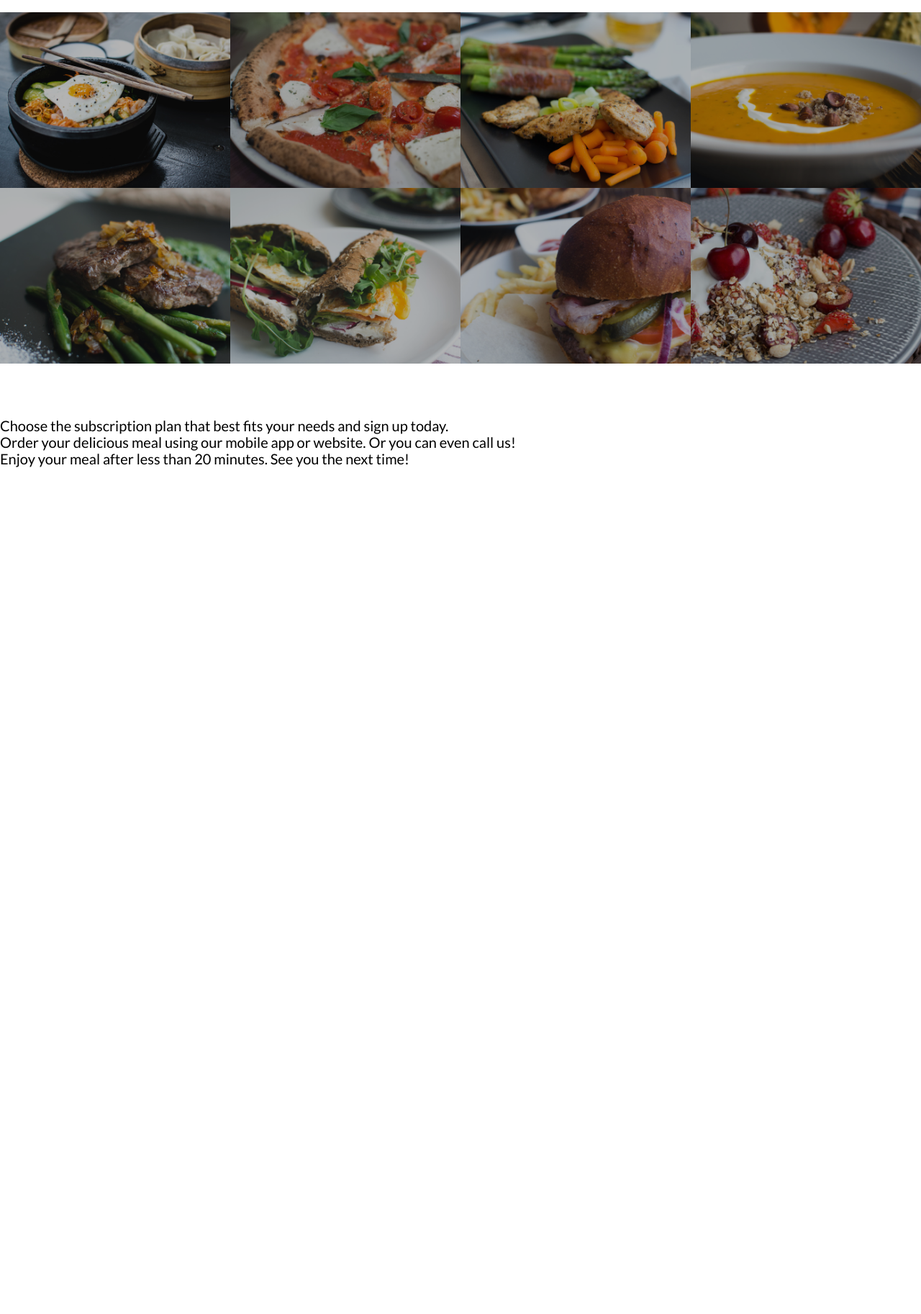
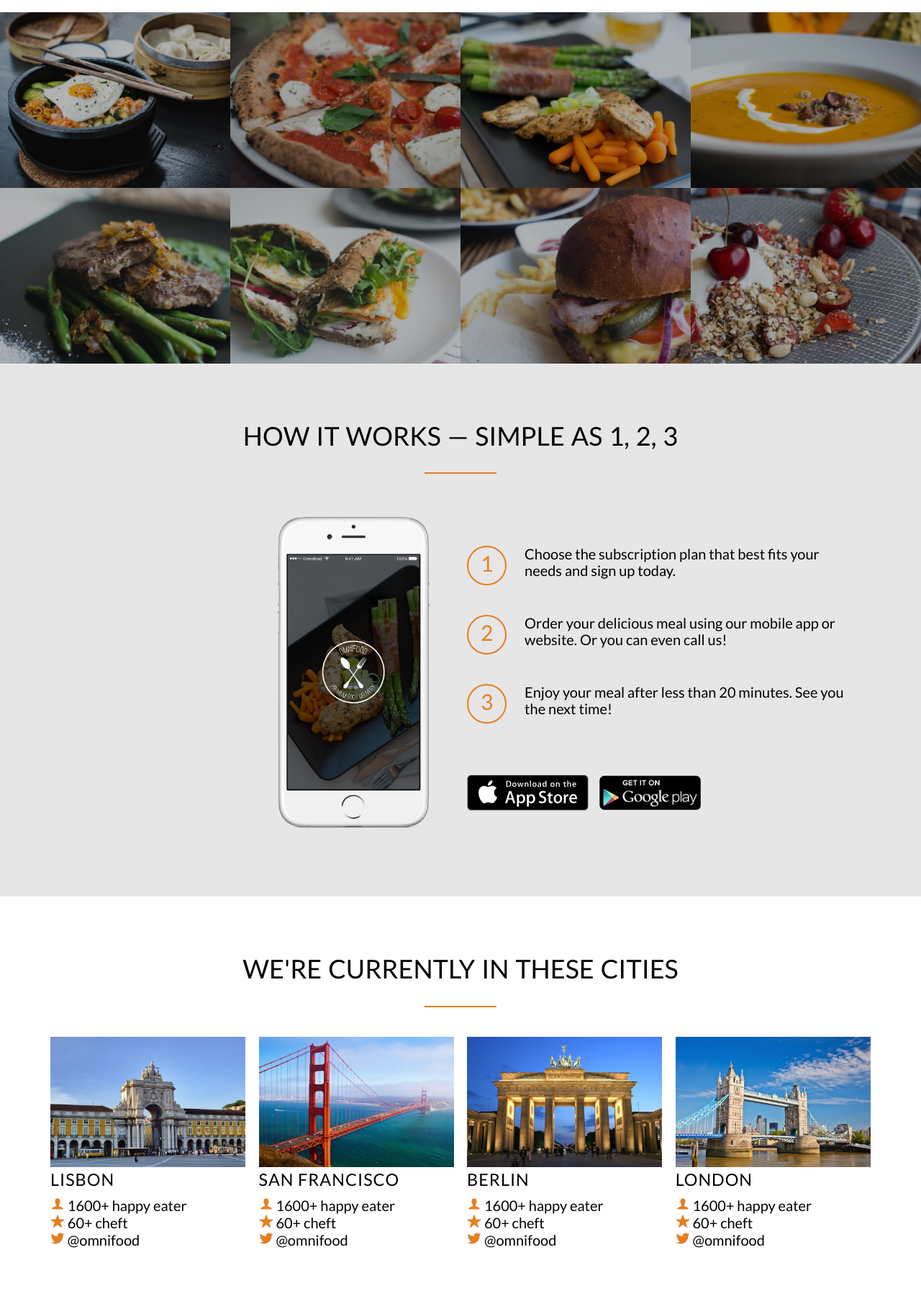
Before and after one commit to ntthanhdat/onmifood, a PHP site: page / in a window 1280 px wide. Shown: the part 1423-3248 px from the top of the page at 72% size. Before the commit the page ends 2072 px from the top, so only its background shows below. Run offline with PHP 8.4, Linux system fonts and the light colour scheme; some libraries are stand-ins or nearby versions.

Commit message:
xong cities

```diff
--- a/index.php
+++ b/index.php
@@ -72,7 +72,7 @@
         </div>
     </section >
     <section class="section-meal">
-        <ul class="meal-showcase">
+        <ul class="meal-showcase clear-fix">
             <li>
                 <figure><img src="image/1.jpg" alt="Korean bibimbap with egg and vegetables"></figure>
             </li>
@@ -99,12 +99,102 @@
             </li>
         </ul>
     </section>
-    <section class="">
-        <h1>How it works - Simple as 1, 2, 3</h1>
-        <p>Choose the subscription plan that best fits your needs and sign up today.</p>
-        <p>Order your delicious meal using our mobile app or website. Or you can even call us!</p>
-        <p>Enjoy your meal after less than 20 minutes. See you the next time!</p>
-    </section>
+    <section class="section-step">
+        <div class="row">
+            <h2>How it works &mdash; Simple as 1, 2, 3</h2>
+        </div>
+        <div class="row">
+            <div class="col span-1-of-2 steps-box">
+                <img class="app-screen" src="image/app-iPhone.png" alt="Omni fodd app for iphone">
+            </div>
+            <div class="col span-1-of-2 steps-box">
+                <div class="work-step">
+                    <div>1</div>
+                    <p>Choose the subscription plan that best fits your needs and sign up today.</p>
+                </div>
+                <div class="work-step">
+                    <div>2</div>
+                    <p>Order your delicious meal using our mobile app or website. Or you can even call us!</p>
+                </div>
+                <div class="work-step">
+                    <div>3</div>
+                    <p>Enjoy your meal after less than 20 minutes. See you the next time!</p>
+                </div>
+                <a href="" class="btn-app"><img src="image/download-app.svg"  alt="app stpre"></a>
+                <a href="" class="btn-app"><img src="image/download-app-android.png" alt="play store"></a>
+            </div>
+        </div>
+        </section>
+        <section class="section-cities">
+            <h2>We're currently in these cities</h2>
+            <div class="row">
+                <div class="col span_1_of_4 box">
+                    <img src="image/lisbon-3.jpg" alt="">
+                    <h3>Lisbon</h3>
+                    <div class=" city-featre">
+                        <ion-icon  src="icon/person.svg" class=".city-icon"></ion-icon>
+                        1600+ happy eater
+                    </div>
+                    <div class="city-featre">
+                    <ion-icon name="star" class=".city-icon"></ion-icon>
+                    60+ cheft
+                    </div>
+                    <div class="city-featre">
+                    <ion-icon name="logo-twitter" class=".city-icon"></ion-icon>
+                    @omnifood
+                    </div>
+
+                </div>
+                <div class="col span_1_of_4 box">
+                    <img src="image/san-francisco.jpg" alt="">
+                    <h3>san francisco</h3>
+                    <div class="city-featre">
+                        <ion-icon  src="icon/person.svg" class=".city-icon"></ion-icon>
+                        1600+ happy eater
+                    </div>
+                    <div class="city-featre">
+                    <ion-icon name="star" class=".city-icon"></ion-icon>
+                    60+ cheft
+                    </div>
+                    <div class="city-featre">
+                    <ion-icon name="logo-twitter" class=".city-icon"></ion-icon>
+                    @omnifood
+                    </div>
+                </div>
+                <div class="col span_1_of_4 box">
+                    <img src="image/berlin.jpg" alt="">
+                    <h3>berlin</h3>
+                    <div class="city-featre">
+                        <ion-icon  src="icon/person.svg" class=".city-icon"></ion-icon>
+                        1600+ happy eater
+                    </div>
+                    <div class="city-featre">
+                    <ion-icon name="star" class=".city-icon"></ion-icon>
+                    60+ cheft
+                    </div>
+                    <div class="city-featre">
+                    <ion-icon name="logo-twitter" class=".city-icon"></ion-icon>
+                    @omnifood
+                    </div>
+                </div>
+                <div class="col span_1_of_4 box">
+                    <img src="image/london.jpg" alt="">
+                    <h3>london</h3>
+                    <div class="city-featre">
+                        <ion-icon  src="icon/person.svg" class=".city-icon"></ion-icon>
+                        1600+ happy eater
+                    </div>
+                    <div class="city-featre">
+                    <ion-icon name="star" class=".city-icon"></ion-icon>
+                    60+ cheft
+                    </div>
+                    <div class="city-featre">
+                    <ion-icon name="logo-twitter" class=".city-icon"></ion-icon>
+                    @omnifood
+                    </div>
+                </div>
+            </div>
+        </section>
 
 <script src="https://unpkg.com/ionicons@5.2.3/dist/ionicons.js"></script>
 </body>
--- a/style.css
+++ b/style.css
@@ -14,6 +14,18 @@ a {
     text-decoration: none;
     color: white;
 
+}
+
+.clear-fix{zoom: 1;}
+.clear-fix:after{
+    content: ".";
+    clear: both;
+    display: block;
+    height: 0;
+    visibility: hidden;
+}
+ion-icon{
+    color: #e67e22;
 }
 /* ------------------------------ */
 /* ------------heading------------ */
@@ -157,7 +169,7 @@ header {
 /* ------------------------------ */
 /* ------------section 1------------ */
 /* ------------------------------ */
-ion-icon {
+.section-feature  ion-icon {
     font-size: 64px;
     color: #e67e22 ;
 }
@@ -204,3 +216,72 @@ section{
     transform: scale(1.03);
     opacity: 1;
 }
+/* ------------------------------ */
+/* ------------how it works------------ */
+/* ------------------------------ */
+.section-step{
+    background-color: rgb(230, 230, 230) ;
+}
+.steps-box{
+    margin-top: 30px;
+}
+.steps-box:first-child{
+    text-align: right;
+    padding-right: 3%;
+    margin-top: 30px;
+}
+.steps-box:last-child{
+    padding-right: 3%;
+    margin-top: 70px;
+}
+.app-screen{
+    width: 40%;
+}
+.work-step{
+    margin-bottom: 50px;
+}
+.work-step:last-of-type{
+    margin-bottom: 80px;
+}
+.work-step div{
+    color: #e67e22;
+    border: 2px solid #e67e22;
+    display: inline-block;
+    border-radius: 50%;
+    height: 55px;
+    width: 55px;
+    text-align: center;
+    padding: 5px;
+    float: left;
+    font-size: 150%;
+    margin-right: 25px;
+}
+
+.btn-app img{
+    height: 50px;
+    width: auto;
+    margin-right: 10px;
+}
+/* ------------------------------ */
+/* ------------cities------------ */
+/* ------------------------------ */
+.section-cities img{
+    width: 100%;
+    height: auto;
+    margin-right: 10px;
+}
+
+.city-icon {
+    display: inline-block;
+    width: 30px;
+    text-align: center;
+    color: #e67e22 ;
+    font-size: 120%;
+    /* align*/
+    line-height: 120%;
+    vertical-align: middle;
+}
+.city-feature{
+    margin-bottom: 5px;
+
+}
```
Also changed, not shown: icon/person.svg (added).
